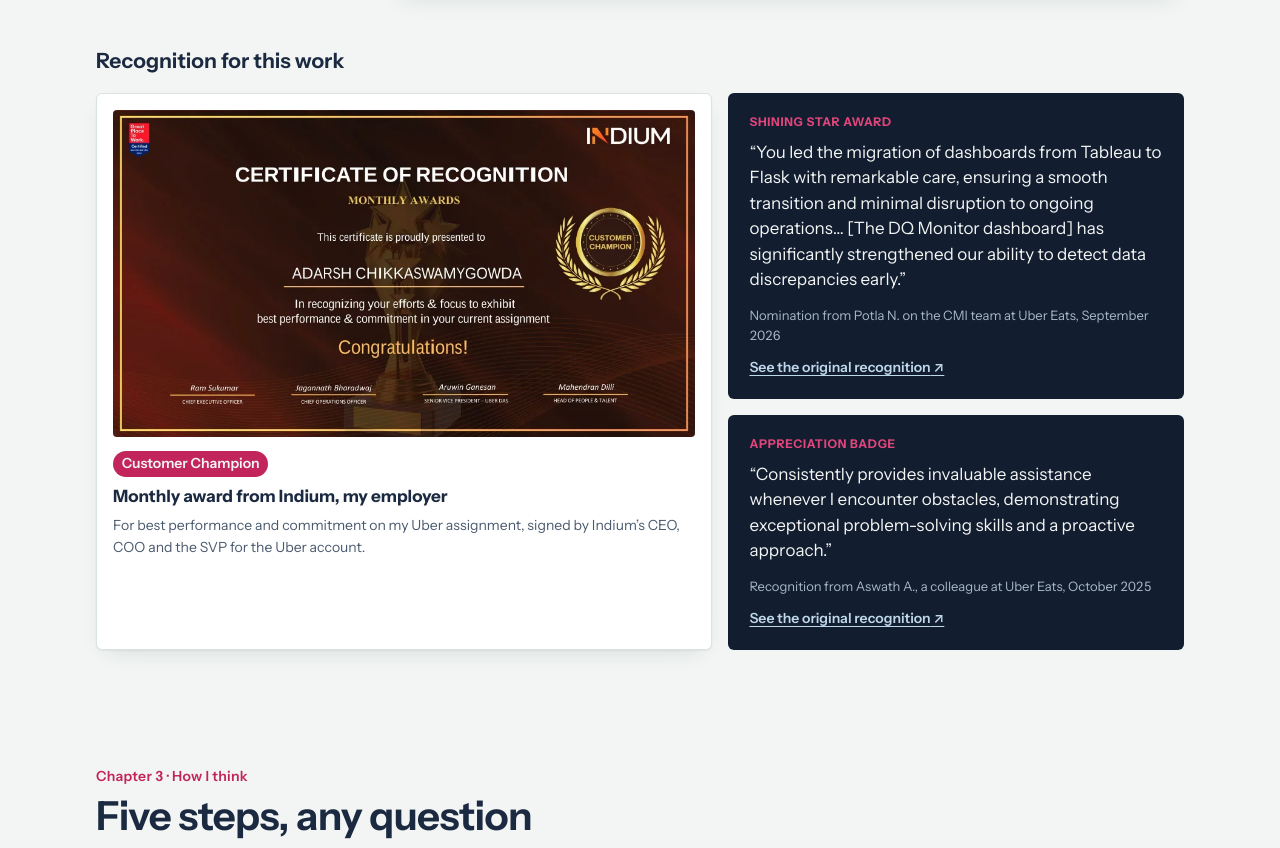
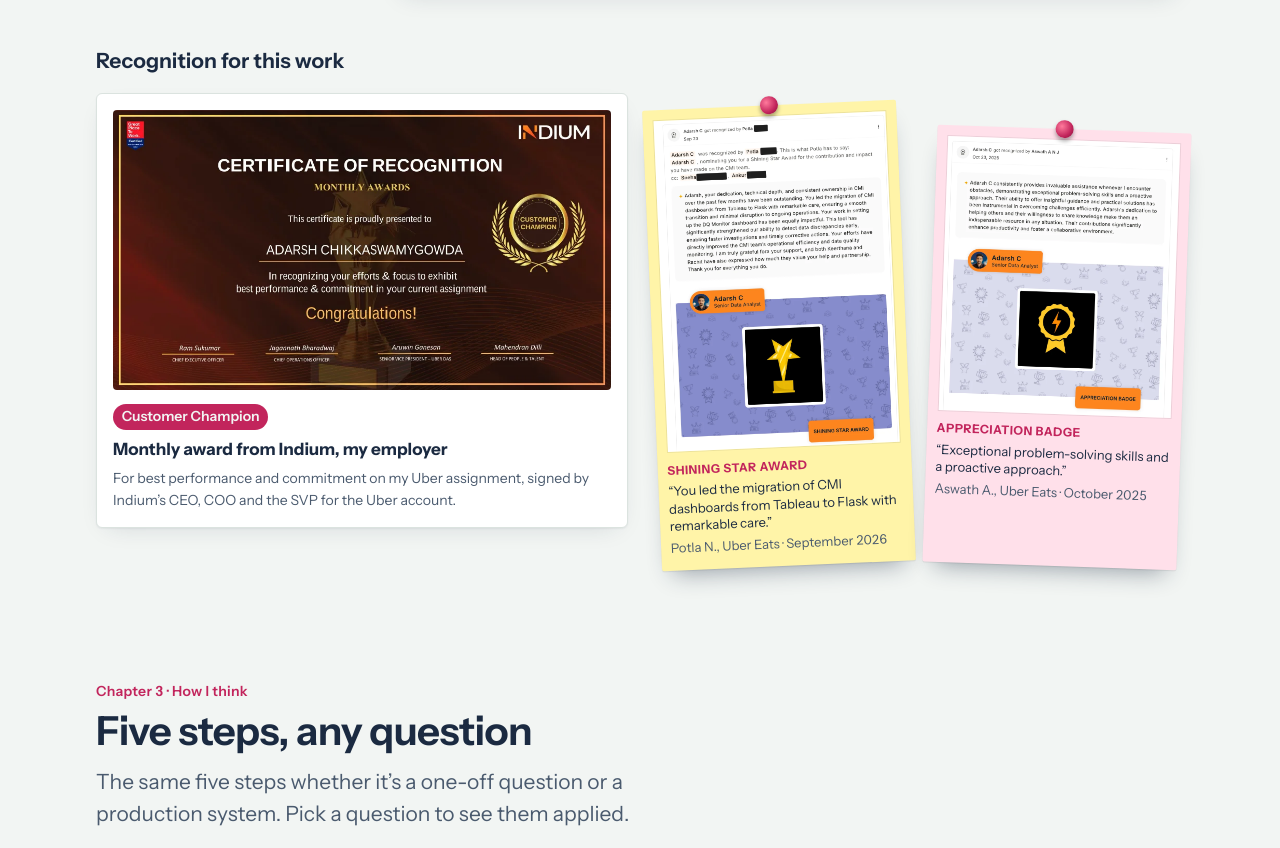
Before and after one commit to adarshcgowda/adarshcgowda.github.io, a plain HTML site: page index.html in a window 1280 px wide. Shown: the part 6243-7091 px from the top of the page. Drawn offline with Linux system fonts and the light colour scheme.

Commit message:
Show recognitions as pinned sticky notes beside the award
Co-Authored-By: Claude Opus 5.5 (1M context) <noreply@anthropic.com>

```diff
--- a/index.html
+++ b/index.html
@@ -447,18 +447,34 @@
                 For best performance and commitment on my Uber assignment, signed by Indium’s CEO, COO and the SVP for the Uber account.
               </figcaption>
             </figure>
-            <blockquote class="quote">
-              <p class="quote__badge">Shining Star Award</p>
-              <p>“You led the migration of dashboards from Tableau to Flask with remarkable care, ensuring a smooth transition and minimal disruption to ongoing operations… [The DQ Monitor dashboard] has significantly strengthened our ability to detect data discrepancies early.”</p>
-              <footer>Nomination from Potla N. on the CMI team at Uber Eats, September 2026</footer>
-              <a class="quote__proof" href="assets/recognition-shining-star.jpg">See the original recognition</a>
-            </blockquote>
-            <blockquote class="quote">
-              <p class="quote__badge">Appreciation badge</p>
-              <p>“Consistently provides invaluable assistance whenever I encounter obstacles, demonstrating exceptional problem-solving skills and a proactive approach.”</p>
-              <footer>Recognition from Aswath A., a colleague at Uber Eats, October 2025</footer>
-              <a class="quote__proof" href="assets/recognition-appreciation.jpg">See the original recognition</a>
-            </blockquote>
+            <div class="notes">
+              <figure class="note note--left">
+                <a href="assets/recognition-shining-star.jpg" aria-label="Open the Shining Star Award recognition full size">
+                  <picture>
+                    <source srcset="assets/recognition-shining-star.webp" type="image/webp">
+                    <img src="assets/recognition-shining-star.jpg" width="900" height="1282" loading="lazy" alt="Shining Star Award recognition from Potla N. at Uber Eats, praising Adarsh for leading the migration of CMI dashboards from Tableau to Flask and setting up the DQ Monitor dashboard">
+                  </picture>
+                </a>
+                <figcaption>
+                  <strong>Shining Star Award</strong>
+                  “You led the migration of CMI dashboards from Tableau to Flask with remarkable care.”
+                  <span>Potla N., Uber Eats · September 2026</span>
+                </figcaption>
+              </figure>
+              <figure class="note note--right">
+                <a href="assets/recognition-appreciation.jpg" aria-label="Open the appreciation badge recognition full size">
+                  <picture>
+                    <source srcset="assets/recognition-appreciation.webp" type="image/webp">
+                    <img src="assets/recognition-appreciation.jpg" width="900" height="1060" loading="lazy" alt="Appreciation badge from Aswath A. at Uber Eats, praising Adarsh's problem-solving skills and proactive help">
+                  </picture>
+                </a>
+                <figcaption>
+                  <strong>Appreciation badge</strong>
+                  “Exceptional problem-solving skills and a proactive approach.”
+                  <span>Aswath A., Uber Eats · October 2025</span>
+                </figcaption>
+              </figure>
+            </div>
           </div>
         </div>
       </div>
--- a/styles.css
+++ b/styles.css
@@ -1526,14 +1526,13 @@ html:not(.js) .journey__kit {
 
 .recognition__grid {
   display: grid;
-  grid-template-columns: 1.35fr 1fr;
-  grid-template-rows: auto auto;
-  gap: 1rem;
+  grid-template-columns: 1fr 1fr;
+  gap: 1.5rem;
+  align-items: start;
   margin-top: 1rem;
 }
 
 .award {
-  grid-row: span 2;
   padding: 1rem;
   background: var(--paper-raised);
   border: 1px solid var(--grid);
@@ -1602,6 +1601,97 @@ html:not(.js) .journey__kit {
   content: " ↗";
 }
 
+/* Recognition notes: the original screenshots, pinned up like sticky notes */
+
+.notes {
+  display: grid;
+  grid-template-columns: 1fr 1fr;
+  gap: 1.5rem;
+  padding-top: 0.75rem;
+}
+
+.note {
+  position: relative;
+  padding: 0.6rem 0.6rem 0.85rem;
+  background: #fff4a8;
+  border-radius: 2px;
+  box-shadow: 0 1px 1px rgba(0, 0, 0, 0.08), 0 14px 24px -12px rgba(27, 42, 65, 0.45);
+  transition: transform 0.25s ease, box-shadow 0.25s ease;
+}
+
+.note--left {
+  transform: rotate(-2.5deg);
+}
+
+.note--right {
+  margin-top: 1.5rem;
+  background: #ffe0ea;
+  transform: rotate(2deg);
+}
+
+/* The pin */
+.note::before {
+  content: "";
+  position: absolute;
+  top: -0.55rem;
+  left: 50%;
+  z-index: 1;
+  width: 1.1rem;
+  height: 1.1rem;
+  margin-left: -0.55rem;
+  border-radius: 50%;
+  background: radial-gradient(circle at 35% 35%, #ff7a9c, var(--signal) 60%, #7d1239);
+  box-shadow: 0 3px 4px rgba(0, 0, 0, 0.35);
+}
+
+.note:hover,
+.note:focus-within {
+  z-index: 2;
+  box-shadow: 0 2px 2px rgba(0, 0, 0, 0.08), 0 22px 34px -14px rgba(27, 42, 65, 0.5);
+  transform: rotate(0deg) scale(1.04);
+}
+
+.note a {
+  display: block;
+}
+
+.note img {
+  display: block;
+  width: 100%;
+  height: auto;
+  border: 1px solid rgba(0, 0, 0, 0.08);
+}
+
+.note figcaption {
+  display: grid;
+  gap: 0.25rem;
+  margin-top: 0.6rem;
+  color: var(--ink);
+  font-size: 0.8125rem;
+  line-height: 1.35;
+}
+
+.note figcaption strong {
+  color: var(--signal);
+  font-size: 0.75rem;
+  letter-spacing: 0.05em;
+  text-transform: uppercase;
+}
+
+.note figcaption span {
+  color: var(--ink-soft);
+}
+
+@media (max-width: 30rem) {
+  .notes {
+    gap: 1rem;
+  }
+
+  .note figcaption {
+    font-size: 0.75rem;
+  }
+}
+
 .chapter__facts a {
   color: var(--band);
   font-weight: 600;
@@ -1641,9 +1731,6 @@ html:not(.js) .journey__kit {
     grid-template-columns: 1fr;
   }
 
-  .award {
-    grid-row: auto;
-  }
 }
 
 /* Shared glyph strokes and fills */
```
